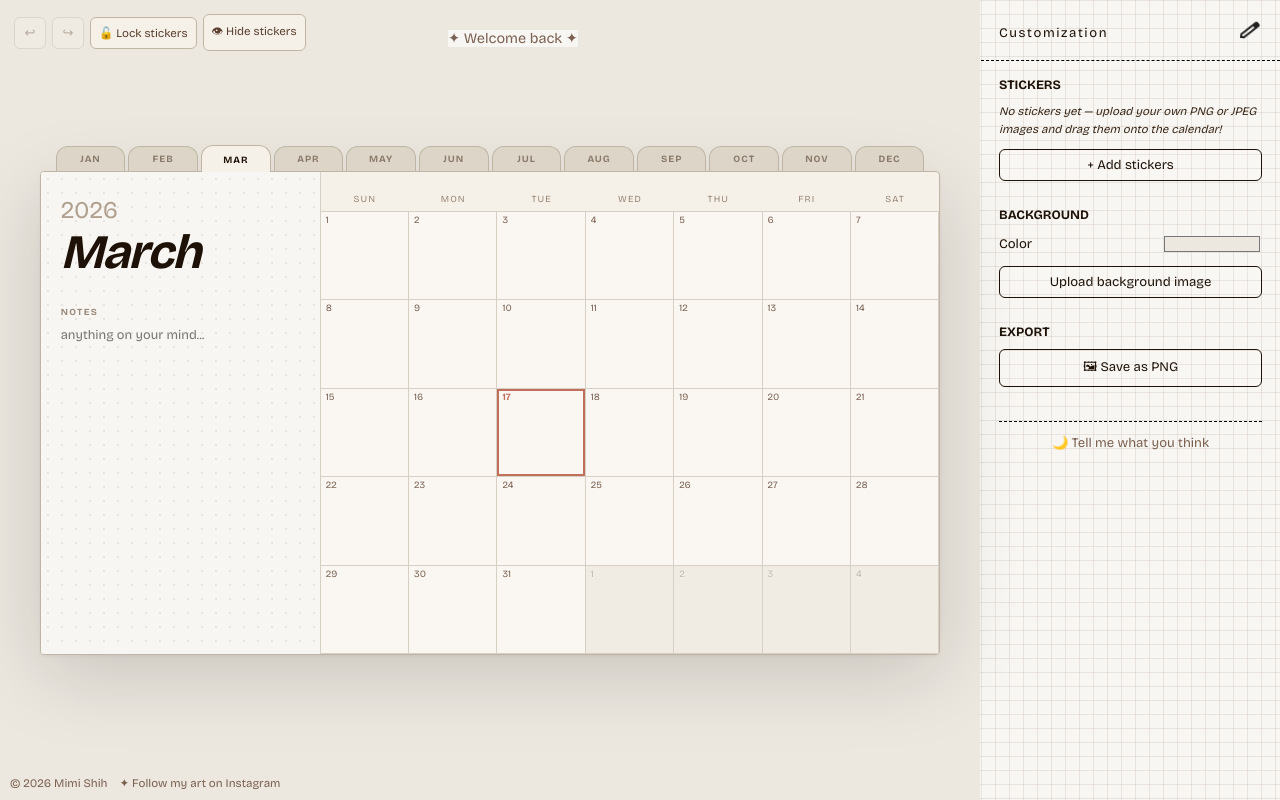
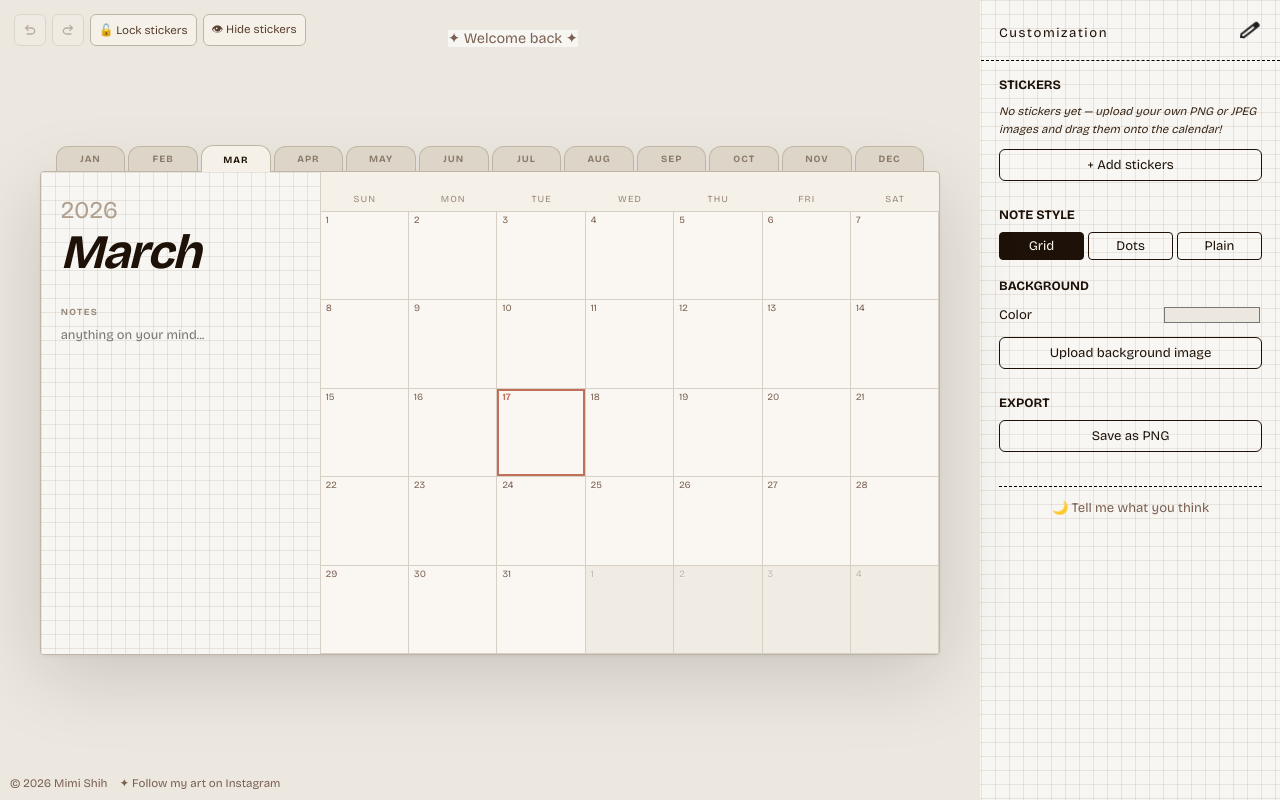
Before and after one commit to mimishih042/bullet-journal, a React (Vite) app: page / in a window 1280 px wide. Built offline with nearby package versions, Linux system fonts and the light colour scheme.

Commit message:
fix: undo/ redo icon and add note paper function

```diff
--- a/src/App.module.css
+++ b/src/App.module.css
@@ -39,7 +39,8 @@
 .lockBtn {
   font-family: var(--font-sans);
   font-size: var(--text-sm);
-  padding: 8px;
+  padding: 2px 8px;
+  height: 32px;
   border-radius: var(--space-3);
   border: 1px solid var(--color-border);
   background: var(--color-surface-card);
@@ -89,6 +90,11 @@
 .undoBtn:disabled {
   opacity: 0.35;
   cursor: default;
+}
+
+.undoIcon {
+  width: 16px;
+  height: 16px;
 }
 
 /* ── Install button ──────────────────────────────────── */
--- a/src/App.tsx
+++ b/src/App.tsx
@@ -6,6 +6,8 @@ import { loadPhoto } from './storage';
 import styles from './App.module.css';
 import { useHistory } from './hooks/useHistory';
 import { HistoryContext } from './context/HistoryContext';
+import UndoIcon from './assets/undo.svg';
+import RedoIcon from './assets/redo.svg';
 
 const today = new Date();
 const todayKey = today.toISOString().split('T')[0];
@@ -128,13 +130,13 @@ export default function App() {
             onClick={history.undo}
             disabled={!history.canUndo}
             title="Undo (⌘Z)"
-          >↩</button>
+          ><img src={UndoIcon} alt="Undo" className={styles.undoIcon}/></button>
           <button
             className={styles.undoBtn}
             onClick={history.redo}
             disabled={!history.canRedo}
             title="Redo (⌘⇧Z)"
-          >↪</button>
+          ><img src={RedoIcon} alt="Redo" className={styles.undoIcon}/></button>
           <button
             className={`${styles.lockBtn} ${stickersLocked ? styles.lockBtnOn : ''}`}
             onClick={() => setStickersLocked(l => !l)}
--- a/src/components/BackgroundControl.module.css
+++ b/src/components/BackgroundControl.module.css
@@ -686,3 +686,38 @@
   border-top: 1px dashed;
   margin-top: 8px;
 }
+
+/* ── Note paper ────────────────────────────────────────────────────────── */
+.notePaperRow {
+  display: flex;
+  gap: var(--space-2);
+  margin-bottom: var(--space-4);
+}
+
+.notePaperBtn {
+  flex: 1;
+  font-family: var(--font-sans);
+  font-size: var(--text-md);
+  padding: 5px 0;
+  border-radius: var(--radius-sm);
+  border: 1px solid var(--color-ink);
+  background: rgba(255, 255, 255, 0.06);
+  color: var(--color-ink);
+  cursor: pointer;
+  text-align: center;
+  transition: background var(--duration-base), color var(--duration-base);
+}
+
+.notePaperBtn:hover {
+  background: var(--color-surface-subtle);
+}
+
+.notePaperBtnActive {
+  background: var(--color-ink);
+  color: var(--color-surface-paper);
+}
+
+.notePaperBtnActive:hover {
+  background: var(--color-ink);
+  color: var(--color-surface-paper);
+}
--- a/src/components/BackgroundControl.tsx
+++ b/src/components/BackgroundControl.tsx
@@ -208,6 +208,18 @@ export default function BackgroundControl({ open, onToggle, year, month }: Props
   };
 
   const favorites = stickerPack.filter(s => s.isFavorite);
+
+  // ── Note paper ────────────────────────────────────────────────────────────
+  type NotePaper = 'grid' | 'dots' | 'plain';
+  const [notePaper, setNotePaper] = useState<NotePaper>(
+    () => (localStorage.getItem('note-paper') as NotePaper) ?? 'grid'
+  );
+
+  const applyNotePaper = (value: NotePaper) => {
+    setNotePaper(value);
+    localStorage.setItem('note-paper', value);
+    window.dispatchEvent(new Event('note-paper-changed'));
+  };
 
   // ── Edit mode ─────────────────────────────────────────────────────────────
   const [isEditingStickers, setIsEditingStickers] = useState(false);
@@ -761,6 +773,20 @@ export default function BackgroundControl({ open, onToggle, year, month }: Props
               }}
             />
 
+            {/* ── Note paper ── */}
+            <p className={styles.sectionLabel}>Note style</p>
+            <div className={styles.notePaperRow}>
+              {(['grid', 'dots', 'plain'] as const).map(opt => (
+                <button
+                  key={opt}
+                  className={`${styles.notePaperBtn} ${notePaper === opt ? styles.notePaperBtnActive : ''}`}
+                  onClick={() => applyNotePaper(opt)}
+                >
+                  {opt.charAt(0).toUpperCase() + opt.slice(1)}
+                </button>
+              ))}
+            </div>
+
             {/* ── Background ── */}
             <p className={styles.sectionLabel}>Background</p>
             <label className={styles.bgOption}>
@@ -803,7 +829,7 @@ export default function BackgroundControl({ open, onToggle, year, month }: Props
               onClick={handleSavePng}
               disabled={exporting}
             >
-              {exporting ? 'Saving…' : '🖼 Save as PNG'}
+              {exporting ? 'Saving…' : 'Save as PNG'}
             </button>
 
             <div className={styles.lineBreak}/>
--- a/src/components/LeftPanel.module.css
+++ b/src/components/LeftPanel.module.css
@@ -8,8 +8,6 @@
   gap: var(--space-8);
   overflow-y: auto;
   background-color: var(--color-surface-paper);
-  background-image: var(--bg-dots);
-  background-size: var(--bg-grid-size);
 }
 
 .panelHeader {
--- a/src/components/LeftPanel.tsx
+++ b/src/components/LeftPanel.tsx
@@ -1,5 +1,13 @@
 import { useState, useEffect } from 'react';
 import styles from './LeftPanel.module.css';
+
+type NotePaper = 'grid' | 'dots' | 'plain';
+
+function getNotePaperStyle(notePaper: NotePaper): import('react').CSSProperties {
+  if (notePaper === 'grid') return { backgroundImage: 'var(--bg-grid)', backgroundSize: 'var(--bg-grid-size)' };
+  if (notePaper === 'dots') return { backgroundImage: 'var(--bg-dots)', backgroundSize: 'var(--bg-grid-size)' };
+  return { backgroundImage: 'none' };
+}
 
 const MONTH_NAMES = [
   'January', 'February', 'March', 'April', 'May', 'June',
@@ -34,9 +42,20 @@ function useLocalText(key: string) {
 
 export default function LeftPanel({ year, month, onPrevYear, onNextYear }: Props) {
   const [notes, setNotes] = useLocalText(panelKey(year, month, 'notes'));
+  const [notePaper, setNotePaper] = useState<NotePaper>(
+    () => (localStorage.getItem('note-paper') as NotePaper) ?? 'grid'
+  );
+
+  useEffect(() => {
+    const handler = () => {
+      setNotePaper((localStorage.getItem('note-paper') as NotePaper) ?? 'grid');
+    };
+    window.addEventListener('note-paper-changed', handler);
+    return () => window.removeEventListener('note-paper-changed', handler);
+  }, []);
 
   return (
-    <div className={styles.leftPanel}>
+    <div className={styles.leftPanel} style={getNotePaperStyle(notePaper)}>
 
       {/* Month header */}
       <div className={styles.panelHeader}>
```
Also changed, not shown: src/assets/redo.svg (added), src/assets/undo.svg (added).
